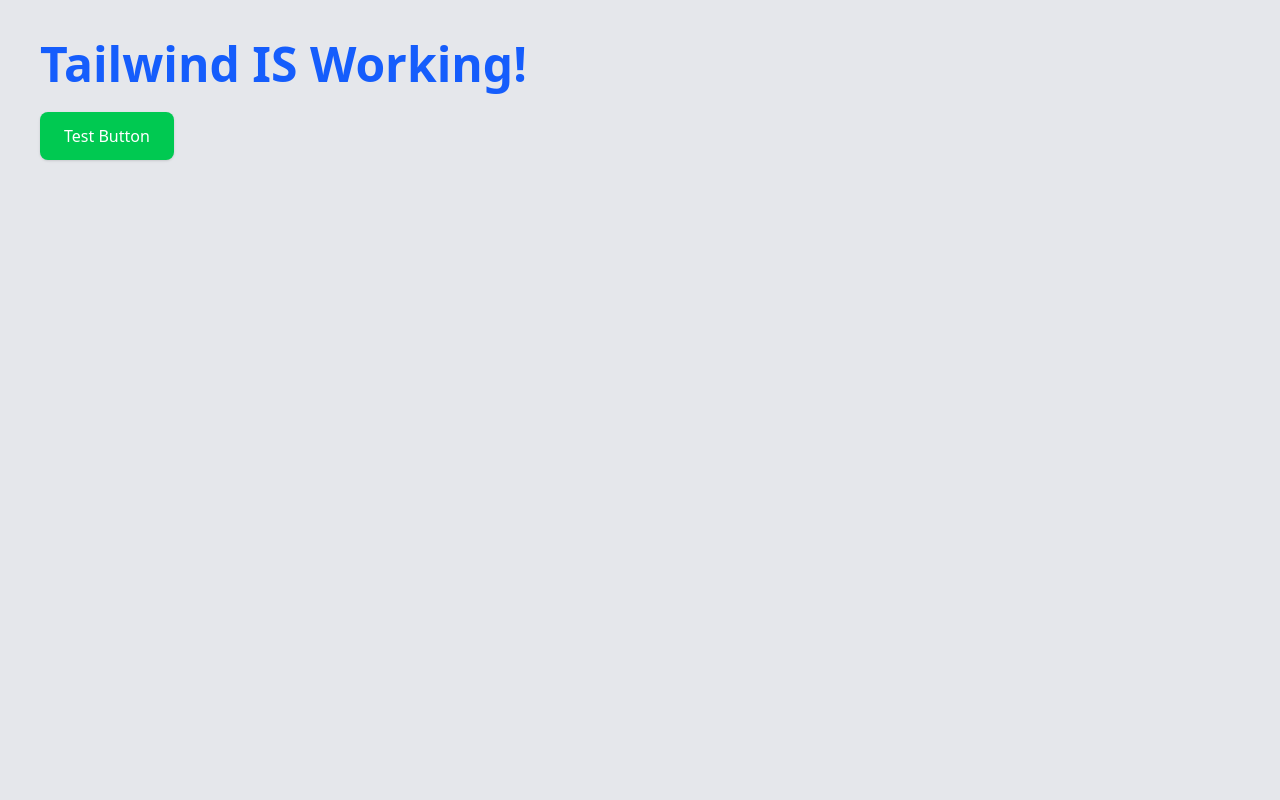
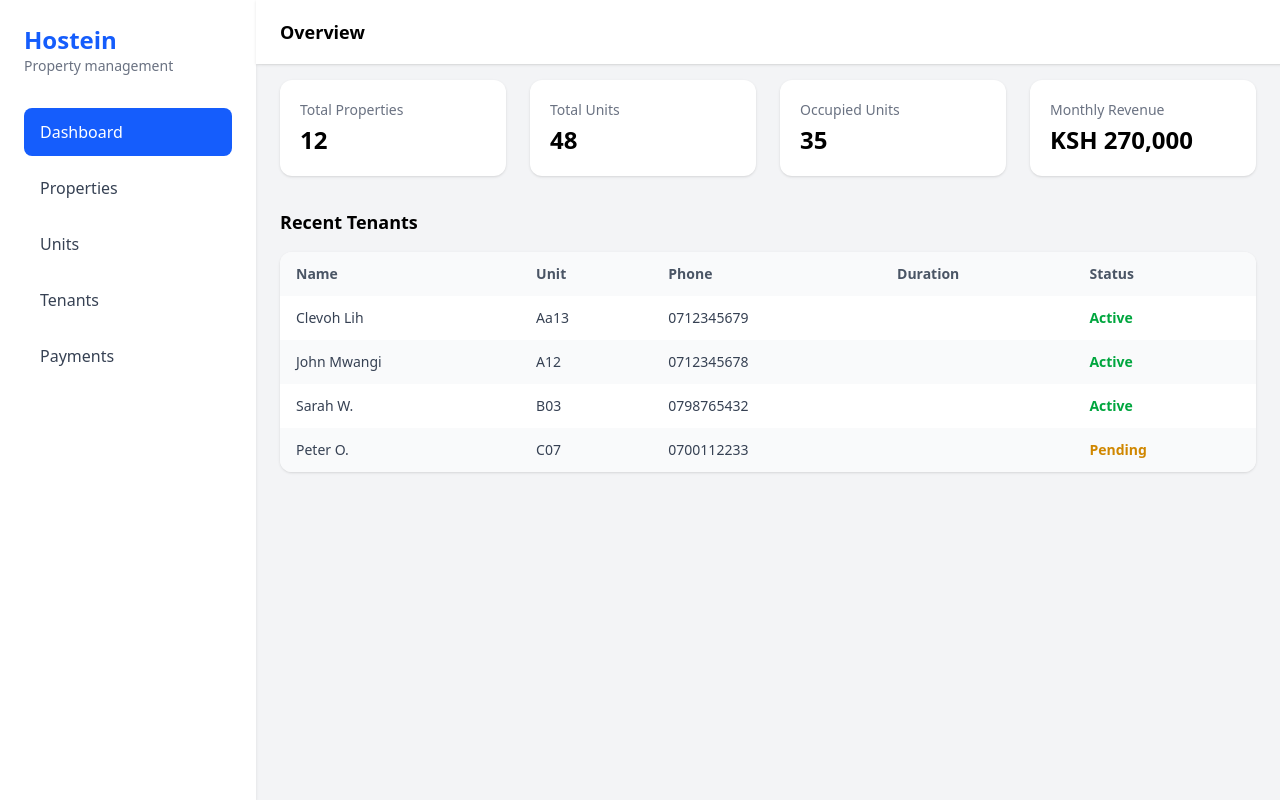
Before and after one commit to Clevoh/Hostein, a React app in the folder frontend/: page / in a window 1280 px wide. Built offline with nearby package versions, Linux system fonts and the light colour scheme; the HTML template or start-up script is replaced by a standard one.

Commit message:
added pages

```diff
--- a/frontend/src/App.jsx
+++ b/frontend/src/App.jsx
@@ -1,17 +1,7 @@
+// src/App.jsx
 import React from "react";
 import AppRoutes from "./routes";
-import "./tailwind.css";
 
 export default function App() {
-  return (
-    <div className="p-10 bg-gray-200 min-h-screen">
-      <h1 className="text-5xl font-bold text-blue-600">
-        Tailwind IS Working!
-      </h1>
-
-      <button className="mt-6 px-6 py-3 bg-green-500 text-white rounded-lg shadow">
-        Test Button
-      </button>
-    </div>
-  );
+  return <AppRoutes />;
 }
--- /dev/null
+++ b/frontend/src/Layouts/MainLayout.jsx
@@ -0,0 +1,16 @@
+// src/layouts/MainLayout.jsx
+import React from "react";
+import Sidebar from "../components/layout/Sidebar";
+import Topbar from "../components/layout/Topbar";
+
+export default function MainLayout({ children }) {
+  return (
+    <div className="min-h-screen bg-gray-100">
+      <Sidebar />
+      <div className="ml-64">
+        <Topbar />
+        <main className="pt-20 px-6 pb-8">{children}</main>
+      </div>
+    </div>
+  );
+}
--- /dev/null
+++ b/frontend/src/components/DataTable.jsx
@@ -0,0 +1,31 @@
+// src/components/DataTable.jsx
+import React from "react";
+
+export default function DataTable({ columns = [], rows = [] }) {
+  return (
+    <div className="bg-white rounded-xl shadow overflow-x-auto">
+      <table className="w-full table-auto">
+        <thead className="bg-gray-50">
+          <tr>
+            {columns.map((c) => (
+              <th key={c.key} className="text-left px-4 py-3 text-sm text-gray-600">
+                {c.title}
+              </th>
+            ))}
+          </tr>
+        </thead>
+        <tbody>
+          {rows.map((r, i) => (
+            <tr key={i} className={i % 2 === 0 ? "bg-white" : "bg-gray-50"}>
+              {columns.map((c) => (
+                <td key={c.key} className="px-4 py-3 text-sm text-gray-700">
+                  {c.render ? c.render(r) : r[c.key]}
+                </td>
+              ))}
+            </tr>
+          ))}
+        </tbody>
+      </table>
+    </div>
+  );
+}
--- a/frontend/src/components/StatCard.jsx
+++ b/frontend/src/components/StatCard.jsx
@@ -1,10 +1,12 @@
-const StatCard = ({ title, number }) => {
+// src/components/StatCard.jsx
+import React from "react";
+
+export default function StatCard({ title, value, subtitle }) {
   return (
-    <div className="bg-white rounded-lg shadow p-4 text-center">
-      <p className="text-gray-500">{title}</p>
-      <p className="text-2xl font-bold mt-2">{number}</p>
+    <div className="bg-white rounded-xl shadow p-5">
+      <div className="text-sm text-gray-500">{title}</div>
+      <div className="text-2xl font-bold mt-1">{value}</div>
+      {subtitle && <div className="text-xs text-gray-400 mt-2">{subtitle}</div>}
     </div>
   );
-};
-
-export default StatCard;
+}
--- a/frontend/src/components/layout/Sidebar.jsx
+++ b/frontend/src/components/layout/Sidebar.jsx
@@ -1,57 +1,35 @@
+// src/components/layout/Sidebar.jsx
+import React from "react";
 import { NavLink } from "react-router-dom";
 
-const Sidebar = () => {
+const LinkItem = ({ to, children }) => (
+  <NavLink
+    to={to}
+    className={({ isActive }) =>
+      `block px-4 py-3 rounded-lg font-medium transition-colors ${
+        isActive ? "bg-blue-600 text-white" : "text-gray-700 hover:bg-gray-200"
+      }`
+    }
+  >
+    {children}
+  </NavLink>
+);
+
+export default function Sidebar() {
   return (
-    <div className="w-64 h-screen bg-white shadow-lg fixed left-0 top-0 p-5 flex flex-col">
-      <h2 className="text-2xl font-bold text-blue-600 mb-10">Hostein</h2>
+    <aside className="w-64 h-screen bg-white shadow fixed left-0 top-0 p-6">
+      <div className="mb-8">
+        <h1 className="text-2xl font-bold text-blue-600">Hostein</h1>
+        <p className="text-sm text-gray-500">Property management</p>
+      </div>
 
-      <nav className="flex flex-col gap-4">
-        <NavLink
-          to="/"
-          className={({ isActive }) =>
-            `p-3 rounded-lg font-medium ${
-              isActive ? "bg-blue-500 text-white" : "text-gray-700 hover:bg-gray-200"
-            }`
-          }
-        >
-          Dashboard
-        </NavLink>
-
-        <NavLink
-          to="/tenants"
-          className={({ isActive }) =>
-            `p-3 rounded-lg font-medium ${
-              isActive ? "bg-blue-500 text-white" : "text-gray-700 hover:bg-gray-200"
-            }`
-          }
-        >
-          Tenants
-        </NavLink>
-
-        <NavLink
-          to="/properties"
-          className={({ isActive }) =>
-            `p-3 rounded-lg font-medium ${
-              isActive ? "bg-blue-500 text-white" : "text-gray-700 hover:bg-gray-200"
-            }`
-          }
-        >
-          Properties
-        </NavLink>
-
-        <NavLink
-          to="/units"
-          className={({ isActive }) =>
-            `p-3 rounded-lg font-medium ${
-              isActive ? "bg-blue-500 text-white" : "text-gray-700 hover:bg-gray-200"
-            }`
-          }
-        >
-          Units
-        </NavLink>
+      <nav className="flex flex-col gap-2">
+        <LinkItem to="/">Dashboard</LinkItem>
+        <LinkItem to="/properties">Properties</LinkItem>
+        <LinkItem to="/units">Units</LinkItem>
+        <LinkItem to="/tenants">Tenants</LinkItem>
+        <LinkItem to="/payments">Payments</LinkItem>
       </nav>
-    </div>
+    </aside>
   );
-};
-
-export default Sidebar;
+}
--- /dev/null
+++ b/frontend/src/components/layout/Topbar.jsx
@@ -0,0 +1,19 @@
+// src/components/layout/Topbar.jsx
+import React from "react";
+
+export default function Topbar() {
+  return (
+    <header className="w-full h-16 bg-white shadow flex items-center justify-between px-6 fixed top-0 left-64 z-10">
+      <div className="text-lg font-semibold">Overview</div>
+      <div className="flex items-center gap-4">
+        <button className="px-3 py-1 rounded bg-gray-100">Notifications</button>
+        <div className="flex items-center gap-3">
+          <div className="text-sm text-gray-600">Cleve</div>
+          <div className="w-9 h-9 rounded-full bg-blue-600 text-white flex items-center justify-center font-semibold">
+            C
+          </div>
+        </div>
+      </div>
+    </header>
+  );
+}
--- a/frontend/src/pages/dashboard/DashboardHome.jsx
+++ b/frontend/src/pages/dashboard/DashboardHome.jsx
@@ -1,24 +1,48 @@
-import Card from "../../components/Card";
+// src/pages/dashboard/DashboardHome.jsx
+import React from "react";
 import StatCard from "../../components/StatCard";
-import ChartPlaceholder from "../../components/ChartPlaceholder";
+import DataTable from "../../components/DataTable";
 
-const DashboardHome = () => {
+export default function DashboardHome() {
+  // placeholder data — replace with API calls
+  const stats = [
+    { title: "Total Properties", value: 12 },
+    { title: "Total Units", value: 48 },
+    { title: "Occupied Units", value: 35 },
+    { title: "Monthly Revenue", value: "KSH 270,000" },
+  ];
+
+  const recentTenants = [
+    { name: "Clevoh Lih", unit: "Aa13", phone: "0712345679", status: "Active" },
+    { name: "John Mwangi", unit: "A12", phone: "0712345678", status: "Active" },
+    { name: "Sarah W.", unit: "B03", phone: "0798765432", status: "Active" },
+    { name: "Peter O.", unit: "C07", phone: "0700112233", status: "Pending" },
+  ];
+
+  const columns = [
+    { key: "name", title: "Name" },
+    { key: "unit", title: "Unit" },
+    { key: "phone", title: "Phone" },
+    { Key: "Duration", title: "Duration"},
+    { key: "status", title: "Status", render: (r) => (
+      <span className={r.status === "Active" ? "text-green-600 font-semibold" : r.status === "Pending" ? "text-yellow-600 font-semibold" : "text-gray-600"}>
+        {r.status}
+      </span>
+    ) },
+  ];
+
   return (
-    <div className="p-8 ml-64">
-      <h1 className="text-2xl font-bold mb-6">Dashboard</h1>
-
-      <div className="grid grid-cols-1 md:grid-cols-3 gap-6 mb-6">
-        <StatCard title="Total Tenants" number={120} />
-        <StatCard title="Empty Units" number={30} />
-        <StatCard title="Revenue" number="$45,000" />
+    <div>
+      <div className="grid grid-cols-1 md:grid-cols-4 gap-6 mb-8">
+        {stats.map((s) => (
+          <StatCard key={s.title} title={s.title} value={s.value} />
+        ))}
       </div>
 
-      <div className="grid grid-cols-1 md:grid-cols-2 gap-6">
-        <ChartPlaceholder title="Monthly Revenue" />
-        <ChartPlaceholder title="Occupancy Rate" />
+      <div className="mb-8">
+        <h2 className="text-lg font-semibold mb-4">Recent Tenants</h2>
+        <DataTable columns={columns} rows={recentTenants} />
       </div>
     </div>
   );
-};
-
-export default DashboardHome;
+}
--- a/frontend/src/pages/properties/PropertiesPage.jsx
+++ b/frontend/src/pages/properties/PropertiesPage.jsx
@@ -1,12 +1,24 @@
+// src/pages/properties/PropertiesPage.jsx
 import React from "react";
+import DataTable from "../../components/DataTable";
 
-const PropertiesPage = () => {
+export default function PropertiesPage() {
+  const columns = [
+    { key: "title", title: "Title" },
+    { key: "city", title: "City" },
+    { key: "price", title: "Price/Night" },
+    { key: "host", title: "Host" },
+  ];
+
+  const rows = [
+    { title: "Cozy 2BR", city: "Nairobi", price: "KSH 3,000", host: "Cleve" },
+    { title: "Studio Apt", city: "Eldoret", price: "KSH 2,200", host: "Lih" },
+  ];
+
   return (
-    <div className="p-6">
-      <h1 className="text-2xl font-bold mb-4">Properties Page</h1>
-      <p>This is the properties page content.</p>
+    <div>
+      <h1 className="text-2xl font-semibold mb-6">Properties</h1>
+      <DataTable columns={columns} rows={rows} />
     </div>
   );
-};
-
-export default PropertiesPage;
+}
--- a/frontend/src/pages/tenants/TenantsPage.jsx
+++ b/frontend/src/pages/tenants/TenantsPage.jsx
@@ -1,12 +1,24 @@
+// src/pages/tenants/TenantsPage.jsx
 import React from "react";
+import DataTable from "../../components/DataTable";
 
-const TenantsPage = () => {
+export default function TenantsPage() {
+  const columns = [
+    { key: "name", title: "Name" },
+    { key: "email", title: "Email" },
+    { key: "unit", title: "Unit" },
+    { key: "status", title: "Status" },
+  ];
+
+  const rows = [
+    { name: "John Mwangi", email: "john@example.com", unit: "A12", status: "Active" },
+    { name: "Sarah", email: "sarah@example.com", unit: "B03", status: "Active" },
+  ];
+
   return (
-    <div className="p-6">
-      <h1 className="text-2xl font-bold mb-4">Tenants Page</h1>
-      <p>This is the tenants page content.</p>
+    <div>
+      <h1 className="text-2xl font-semibold mb-6">Tenants</h1>
+      <DataTable columns={columns} rows={rows} />
     </div>
   );
-};
-
-export default TenantsPage;
+}
--- a/frontend/src/pages/units/UnitsPage.jsx
+++ b/frontend/src/pages/units/UnitsPage.jsx
@@ -1,12 +1,25 @@
+// src/pages/units/UnitsPage.jsx
 import React from "react";
+import DataTable from "../../components/DataTable";
 
-const UnitsPage = () => {
+export default function UnitsPage() {
+  const columns = [
+    { key: "unit", title: "Unit" },
+    { key: "property", title: "Property" },
+    { key: "beds", title: "Beds" },
+    { key: "rent", title: "Rent" },
+    { key: "status", title: "Status" },
+  ];
+
+  const rows = [
+    { unit: "A12", property: "Cozy 2BR", beds: 2, rent: "KSH 8,000", status: "Occupied" },
+    { unit: "B03", property: "Studio Apt", beds: 1, rent: "KSH 5,000", status: "Vacant" },
+  ];
+
   return (
-    <div className="p-6">
-      <h1 className="text-2xl font-bold mb-4">Units Page</h1>
-      <p>This is the units page content.</p>
+    <div>
+      <h1 className="text-2xl font-semibold mb-6">Units</h1>
+      <DataTable columns={columns} rows={rows} />
     </div>
   );
-};
-
-export default UnitsPage;
+}
--- a/frontend/src/routes.jsx
+++ b/frontend/src/routes.jsx
@@ -1,27 +1,24 @@
+// src/routes.jsx
+import React from "react";
 import { BrowserRouter, Routes, Route } from "react-router-dom";
-import Sidebar from "./components/layout/Sidebar";
-import Header from "./components/layout/Header";
+import MainLayout from "./Layouts/MainLayout";
 
 import DashboardHome from "./pages/dashboard/DashboardHome";
-
-import TenantsPage from "./pages/tenants/TenantsPage";
 import PropertiesPage from "./pages/properties/PropertiesPage";
 import UnitsPage from "./pages/units/UnitsPage";
+import TenantsPage from "./pages/tenants/TenantsPage";
 
-const AppRoutes = () => {
+export default function AppRoutes() {
   return (
     <BrowserRouter>
-      <Sidebar />
-      <Header />
-
-      <Routes>
-        <Route path="/" element={<DashboardHome />} />
-        <Route path="/tenants" element={<TenantsPage />} />
-        <Route path="/properties" element={<PropertiesPage />} />
-        <Route path="/units" element={<UnitsPage />} />
-      </Routes>
+      <MainLayout>
+        <Routes>
+          <Route path="/" element={<DashboardHome />} />
+          <Route path="/properties" element={<PropertiesPage />} />
+          <Route path="/units" element={<UnitsPage />} />
+          <Route path="/tenants" element={<TenantsPage />} />
+        </Routes>
+      </MainLayout>
     </BrowserRouter>
   );
-};
-
-export default AppRoutes;
+}
```
